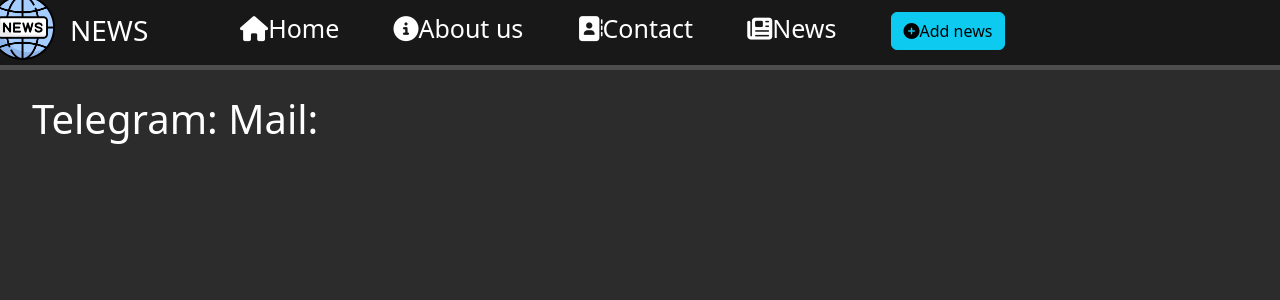
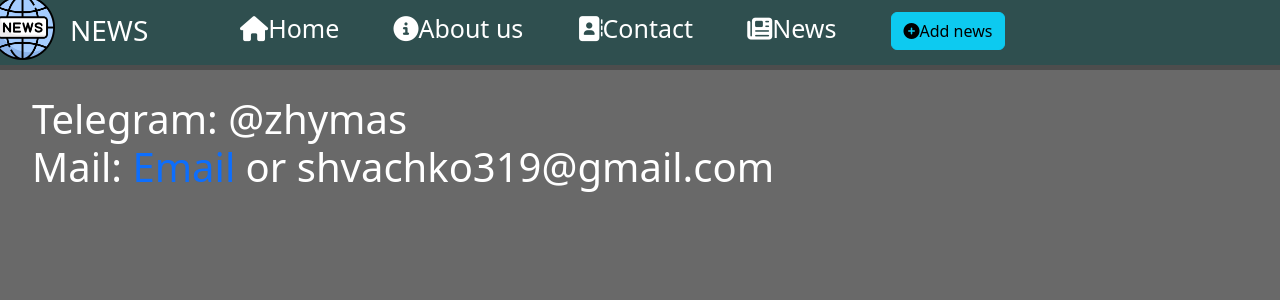
Before and after one commit to zhymas/My-project, a Django app: page /contact in a window 1280 px wide; the page is wider, and only the part inside the window is pictured. Shown: the top 300 px of that part. Run offline with Django 4.2, Linux system fonts and the light colour scheme; some libraries are stand-ins or nearby versions.

Commit message:
add new css style

```diff
--- a/home/static/css/styl.css
+++ b/home/static/css/styl.css
@@ -5,11 +5,11 @@ html{
     overflow-x: hidden;
 }
 body{
-    background: #2c2c2c;
+    background: dimgrey;
 }
 aside{
     position: relative;
-    background: #181818;
+    background: darkslategrey;
     bottom: 25px;
     height: 95px;
     width: 1450px;
@@ -89,3 +89,6 @@ form{
 #error{
     color: white;
 }
+p{
+    color: white;
+}
--- a/home/templates/home/about.html
+++ b/home/templates/home/about.html
@@ -5,5 +5,5 @@
 
 
 {% block main-text %}
-    <p>This is page will create soon...</p>
+    <p>This my first project was created by Dmitry Shvachko(it will be supplemented)</p>
 {% endblock %}
--- a/home/templates/home/contact.html
+++ b/home/templates/home/contact.html
@@ -4,8 +4,9 @@
 
 {% block main-text %}
     <ul>
-        <li>Telegram:</li>
-        <li>Mail:</li>
+        <li>Telegram: @zhymas</li>
+        <br>
+        <li>Mail: <a href="mailto:shvachko319@gmail.com">Email</a> or shvachko319@gmail.com</li>
     </ul>
 
 {% endblock %}
--- a/home/templates/home/index.html
+++ b/home/templates/home/index.html
@@ -2,4 +2,4 @@
 
 {% block title %} Home page {% endblock %}
 
-{% block main-text %} Main page {% endblock %}
+{% block main-text %} Main page of project. When I figure out what to post here, I'll post it... {% endblock %}
--- a/news/templates/news/create.html
+++ b/news/templates/news/create.html
@@ -11,6 +11,7 @@
             {{ form.anons }}<br>
             {{ form.full_text }}<br>
             {{ form.date }}<br>
+            <p>hint, the date should be written like this (2019-4-2 19:00:00)</p>
             <button id="button-add" class="btn btn-success" type="submit">Add news</button>
             <span id="error">{{ error }}</span>
         </form>
```
Also changed, not shown: db.sqlite3.
